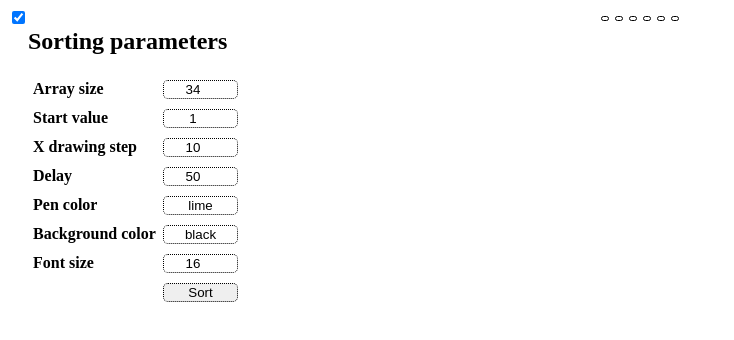
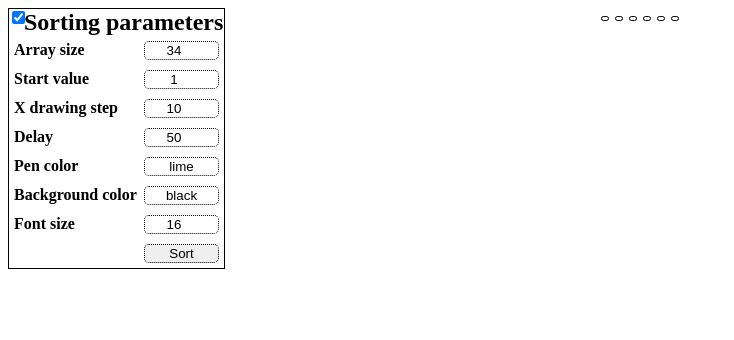
Before and after one commit to alinddicu/Sorting, a website built with webpack: page Sorting/Sorting.WebPure/pages/index.html in a window 1280 px wide. Both pictures are taken after a click on the checkbox "Show/Hide Parameters". Shown: the whole page, without its empty margins (0-734 px from the left). Built offline with nearby package versions, Linux system fonts and the light colour scheme.

Commit message:
more params styling

```diff
--- a/Sorting/Sorting.WebPure/pages/index.html
+++ b/Sorting/Sorting.WebPure/pages/index.html
@@ -27,7 +27,7 @@
 </head>
 <body onload="sort();">
 <div id="params">
-	<h2>Sorting parameters</h2>
+	<h2 id="sorting-param-title">Sorting parameters</h2>
 	<div class="form-line">
 		<label for="arraySize">Array size</label>
 		<input id="arraySize" type="number" placeholder="array size" value="34" min="10" max="800"/>
--- a/Sorting/Sorting.WebPure/styles/app.css
+++ b/Sorting/Sorting.WebPure/styles/app.css
@@ -1,3 +1,9 @@
+h2#sorting-param-title {
+	padding: 0;
+	padding-left: 15px;
+	margin: 0;
+}
+
 .canvas-container {
 	border-style: solid;
 	border-width: 1px;
@@ -28,6 +34,12 @@ div#params {
 	padding: 0 5px 5px 0;
 	position: absolute;
 	padding-left: 20px;
+	color: black;
+	border-color: black;
+	border: solid;
+	border-width: 1px;
+	padding: 0;
+	margin: 0;
 }
 
 br.paramsSpacer {
```
